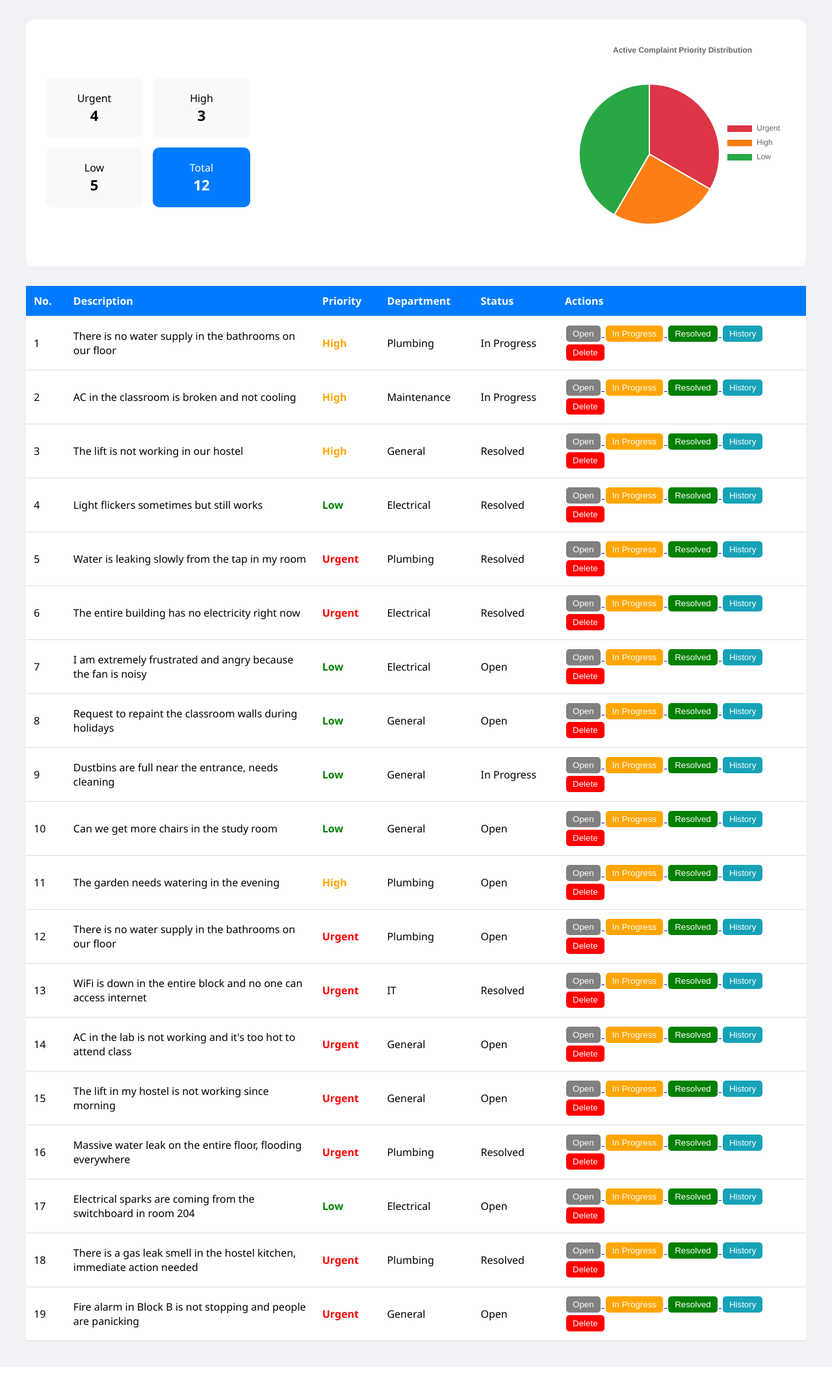
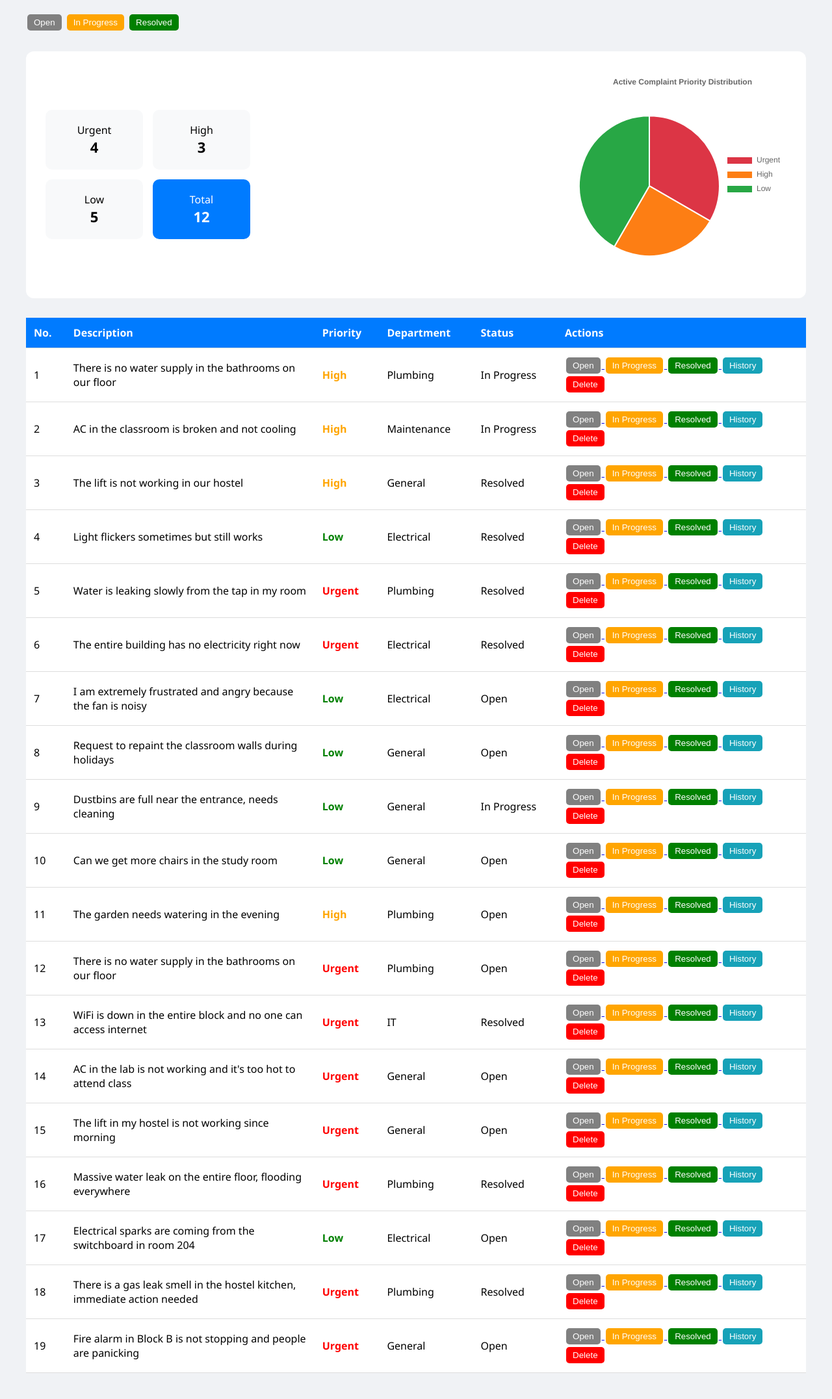
Before and after one commit to sur3sh-bot/complaints-escalation-system-with-auto-priority, a Flask app: page /admin in a window 1280 px wide. Shown: the part 126-2279 px from the top of the page at 65% size. Before the commit the page ends 2230 px from the top, so only its background shows below. Run offline with Flask 3, Linux system fonts and the light colour scheme; the visitor is signed in with stand-in values (Sample User, id 1); data comes from the database, SQL or seed files in the repository.

Commit message:
Add buttons for complaint status navigation in admin dashboard

```diff
--- a/templates/admin.html
+++ b/templates/admin.html
@@ -109,6 +109,11 @@
 <div class="header">
     <h1>Admin Dashboard</h1>
     <a href="/logout" class="logout">Logout</a>
+</div>
+<div style="margin-top: 20px;">
+    <a href="/open"><button class="btn open">Open</button></a>
+    <a href="/in-progress"><button class="btn progress">In Progress</button></a>
+    <a href="/resolved"><button class="btn resolved">Resolved</button></a>
 </div>
 
 <!-- ANALYTICS -->
```
